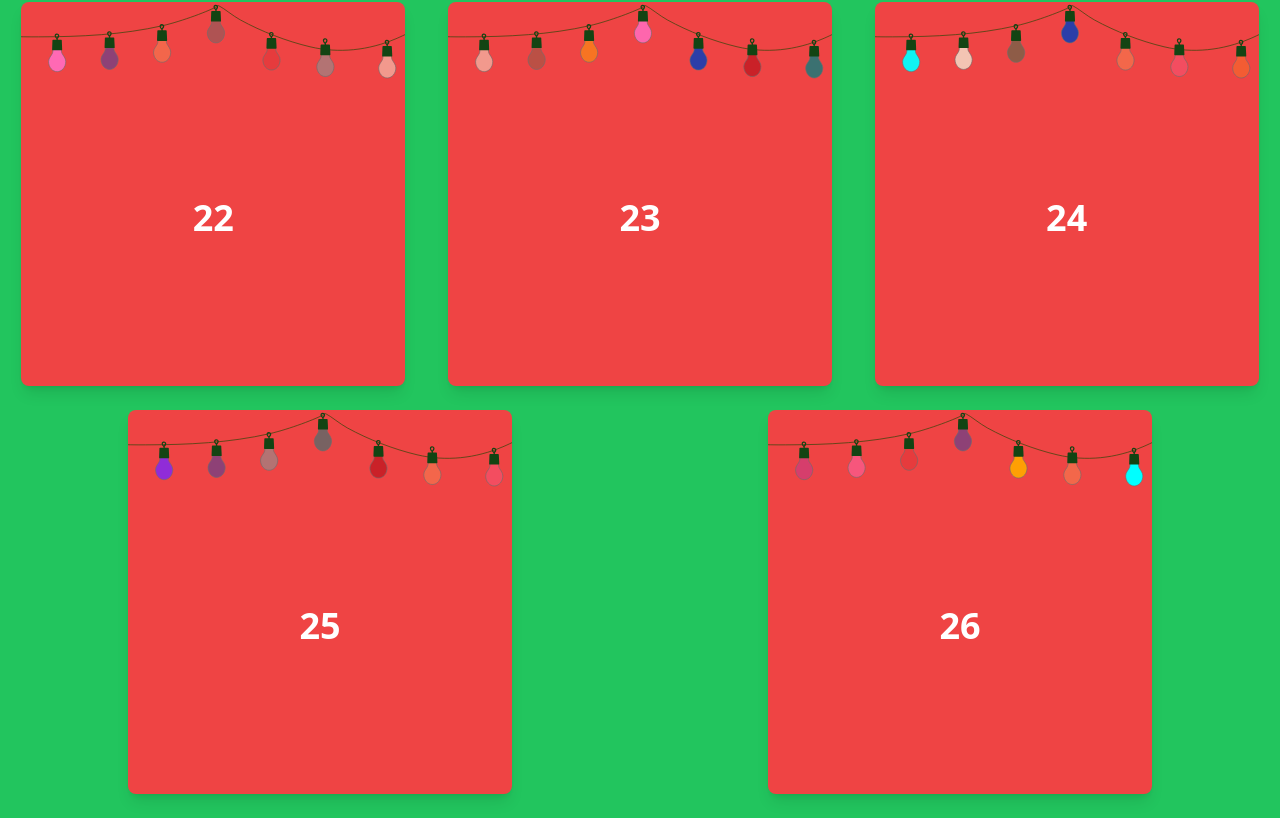
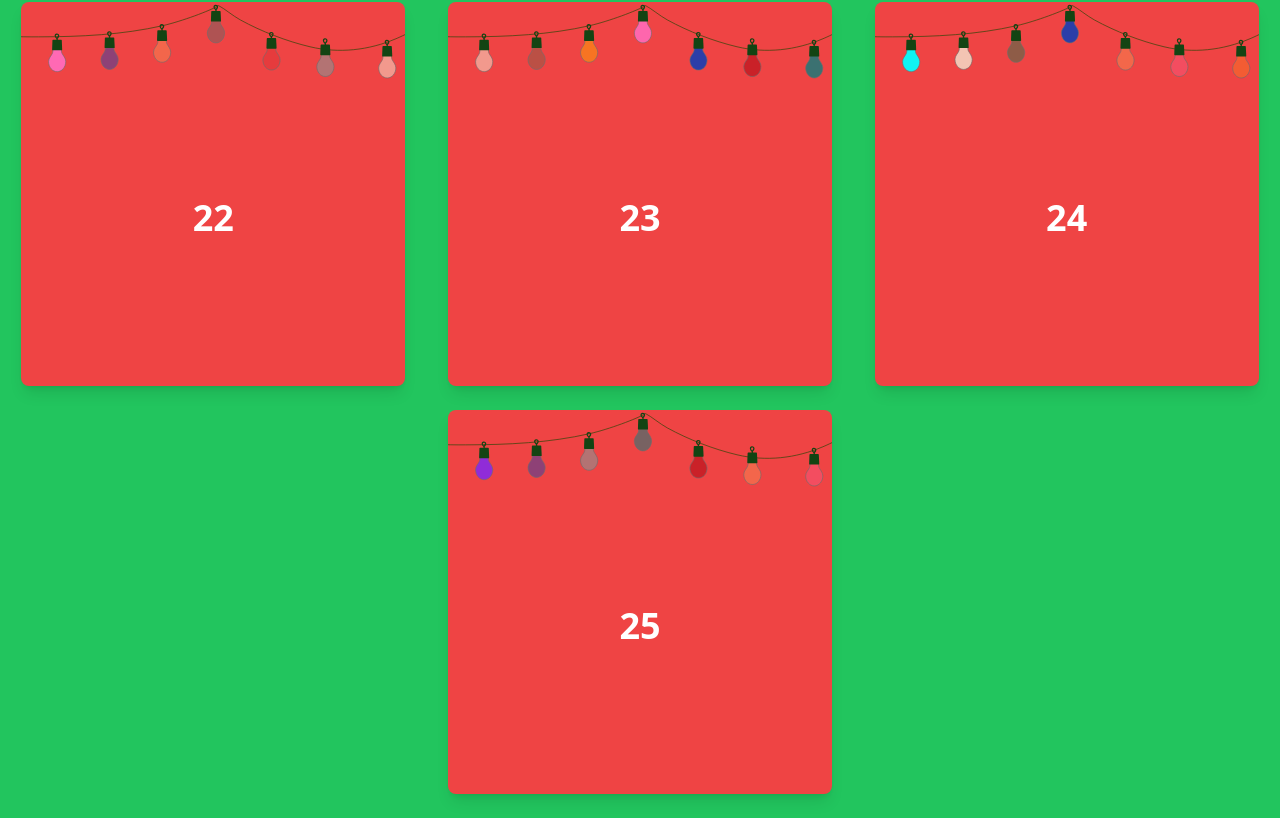
Before and after one commit to WordsofDefiance/advent-music, a Nuxt app: page / in a window 1280 px wide. Shown: the part 3010-3828 px from the top of the page. Built offline with nearby package versions, Linux system fonts and the light colour scheme.

Commit message:
fix some dumb mistakes

```diff
--- a/albums/albums.ts
+++ b/albums/albums.ts
@@ -38,7 +38,7 @@ const bingCrosbyAlbum: Album = {
     year: 1945,
 };
 const michaelBubleAlbum = {
-    name: "Christmas is 4 Ever",
+    name: "Christmas (Deluxe Special Edition)",
     artist: "Michael Buble",
     embedHtml: '<iframe style="border-radius:12px" src="https://open.spotify.com/embed/album/7uVimUILdzSZG4KKKWToq0?utm_source=generator&theme=0" width="100%" height="152" frameBorder="0" allowfullscreen="" allow="autoplay; clipboard-write; encrypted-media; fullscreen; picture-in-picture" loading="lazy"></iframe>',
     year: 2012,
@@ -185,5 +185,4 @@ export const adventAlbums: Album[] = [
     mannheimSteamrollerAlbum,
     daveBrubeckAlbum,
     berlinerPhilharmonikerAlbum,
-    mannheimSteamrollerAlbum,
 ];
--- a/pages/index.vue
+++ b/pages/index.vue
@@ -6,7 +6,7 @@
             :day="index + 1"
             :album="day"
             class="w-80 md:w-96 h-96 mb-6"
-            :disabled=isDisabled(index)
+            :disabled="isDisabled(index)"
         />
      </div>
 </template>
--- a/tailwind.config.js
+++ b/tailwind.config.js
@@ -1,6 +1,5 @@
 /** @type {import('tailwindcss').Config} */
 export default {
-  content: [],
   theme: {
     extend: {},
   },
```
